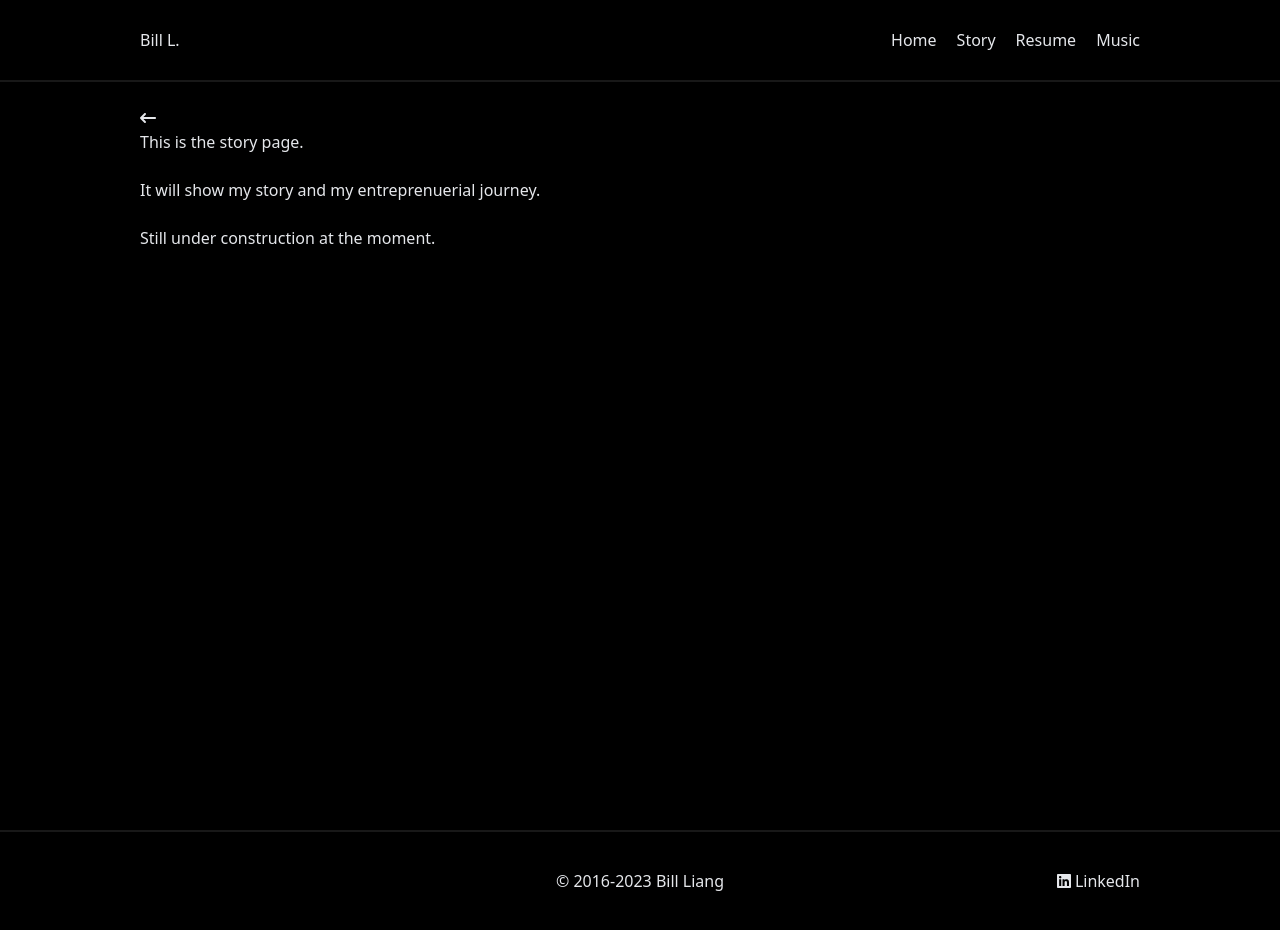
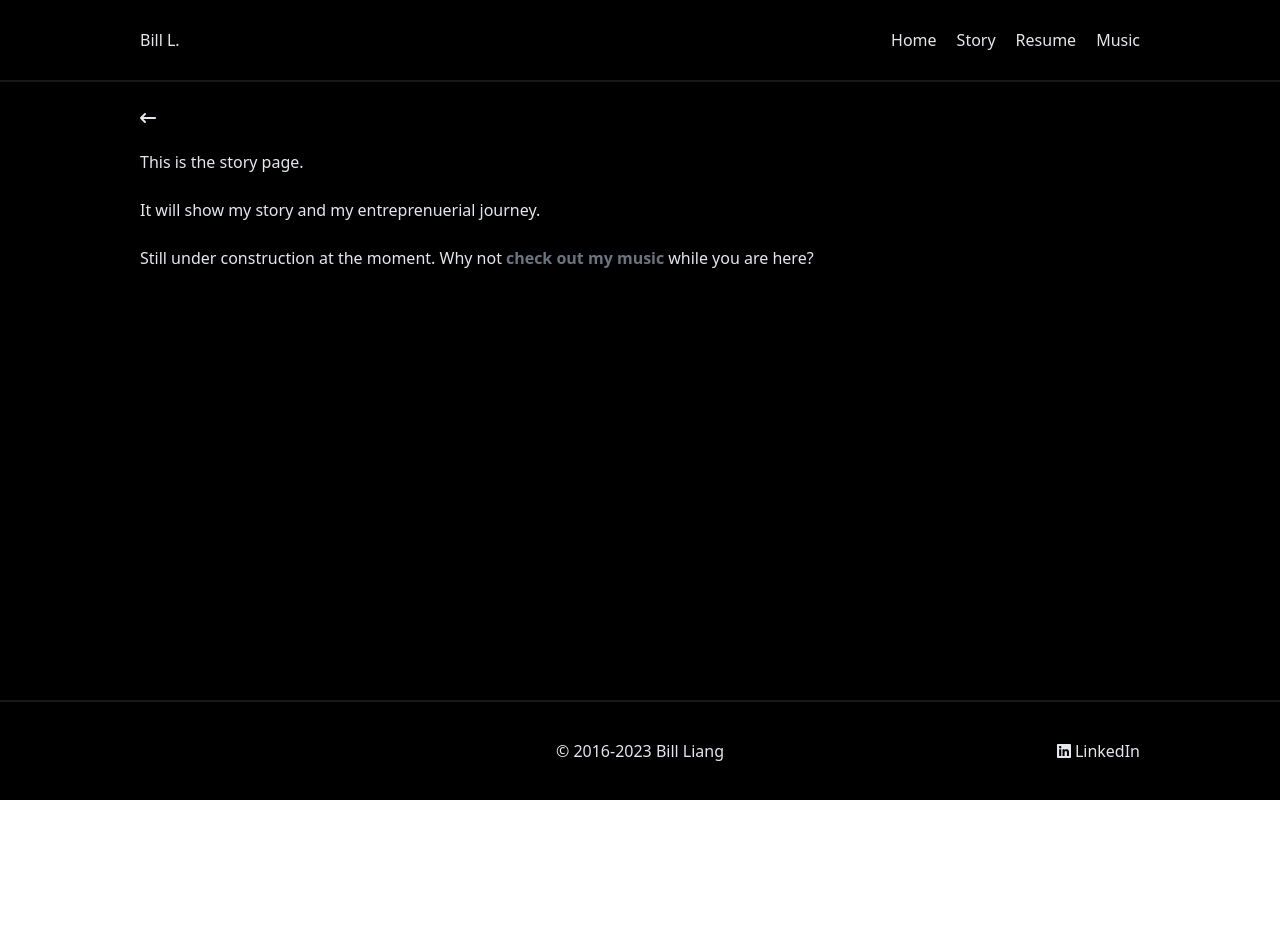
Before and after one commit to lzhlchmxl/2023-personal-site, a React (Create React App) app in the folder personal-project/: page /story in a window 1280 px wide. After the commit the page ends 800 px from the top, so only its background shows below. Built offline with nearby package versions, Linux system fonts and the light colour scheme.

Commit message:
minor UI/UX improvments

```diff
--- a/personal-project/public/index.html
+++ b/personal-project/public/index.html
@@ -1,5 +1,5 @@
 <!DOCTYPE html>
-<html lang="en">
+<html lang="en" style="height: 100%">
   <head>
     <meta charset="utf-8" />
     <link rel="icon" href="%PUBLIC_URL%/favicon.svg" />
@@ -26,9 +26,9 @@
     -->
     <title>React App</title>
   </head>
-  <body>
+  <body style="height: 100%">
     <noscript>You need to enable JavaScript to run this app.</noscript>
-    <div id="root"></div>
+    <div id="root" style="height: 100%"></div>
     <!--
       This HTML file is a template.
       If you open it directly in the browser, you will see an empty page.
--- a/personal-project/src/App.tsx
+++ b/personal-project/src/App.tsx
@@ -11,7 +11,7 @@ function App() {
   document.title="Meet Bill"
 
   return (
-    <div className={`flex flex-col items-center justify-center bg-black overflow-hidden ${pathname === '/' ? 'h-screen': ''}`}>
+    <div className={`min-h-full flex flex-col items-center justify-center bg-black overflow-hidden ${pathname === '/' ? 'h-screen': ''}`}>
       <Header />
       <Outlet />
       { pathname !== '/' && <Footer /> }
--- a/personal-project/src/MusicPage.tsx
+++ b/personal-project/src/MusicPage.tsx
@@ -16,7 +16,7 @@ function MusicPage() {
   const [playListOpen, setPlayListOpen] = useState(false);
 
   return (
-    <div className="flex flex-col w-[80%] items-center relative text-white mb-10 rounded-md max-w-[1000px] mt-[80px] md:mt-[130px]">
+    <div className="flex flex-col grow w-[80%] items-center relative text-white mb-10 rounded-md max-w-[1000px] mt-[80px] md:mt-[130px]">
       <BackButton />
       <h1 className='text-white text-3xl'>My Music &#183; Passion and Expression</h1>
       <div
--- a/personal-project/src/StoryPage.tsx
+++ b/personal-project/src/StoryPage.tsx
@@ -1,15 +1,24 @@
+import { NavLink } from "react-router-dom";
 import BackButton from "./BackButton";
 
 function StoryPage() {
 
   return (
-    <div className="flex flex-col h-[calc(100vh-140px)] relative text-white mb-10 rounded-md max-w-[1000px] w-[80%] mt-[80px] md:mt-[130px]">
+    <div className="flex flex-col grow relative text-white mb-10 rounded-md max-w-[1000px] w-[80%] mt-[80px] md:mt-[130px]">
       <BackButton />
-      <p>This is the story page.</p>
+      <p className="mt-5">This is the story page.</p>
       <br/>
       <p>It will show my story and my entreprenuerial journey.</p>
       <br/>
-      <p>Still under construction at the moment.</p>
+      <p>Still under construction at the moment.
+        Why not
+        <NavLink
+          className="hover:underline hover:cursor-pointer px-1 font-semibold text-gray-500"
+          to={"/music"}>
+            check out my music
+          </NavLink>
+        while you are here?
+      </p>
     </div>
   )
 }
```
